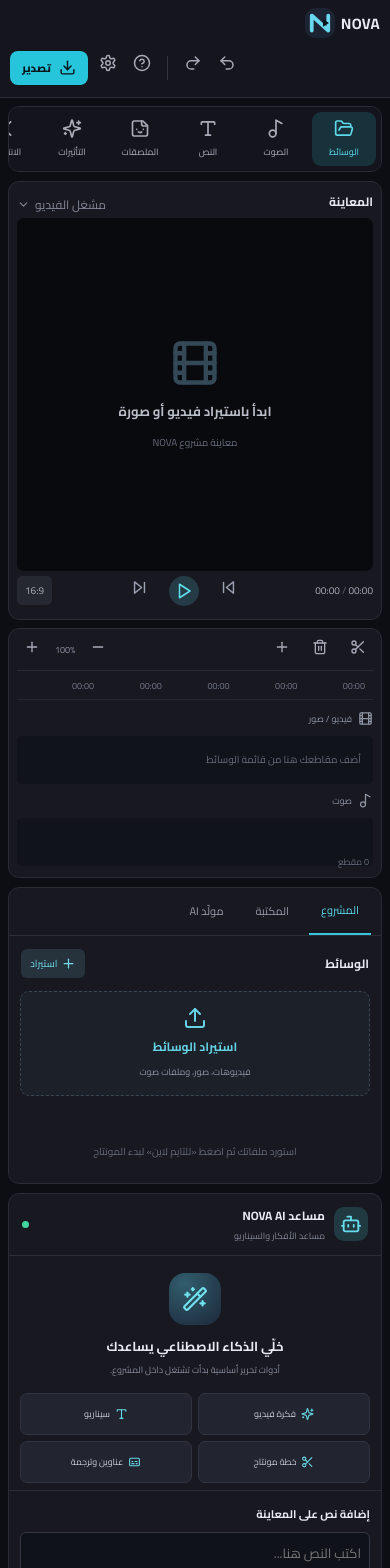
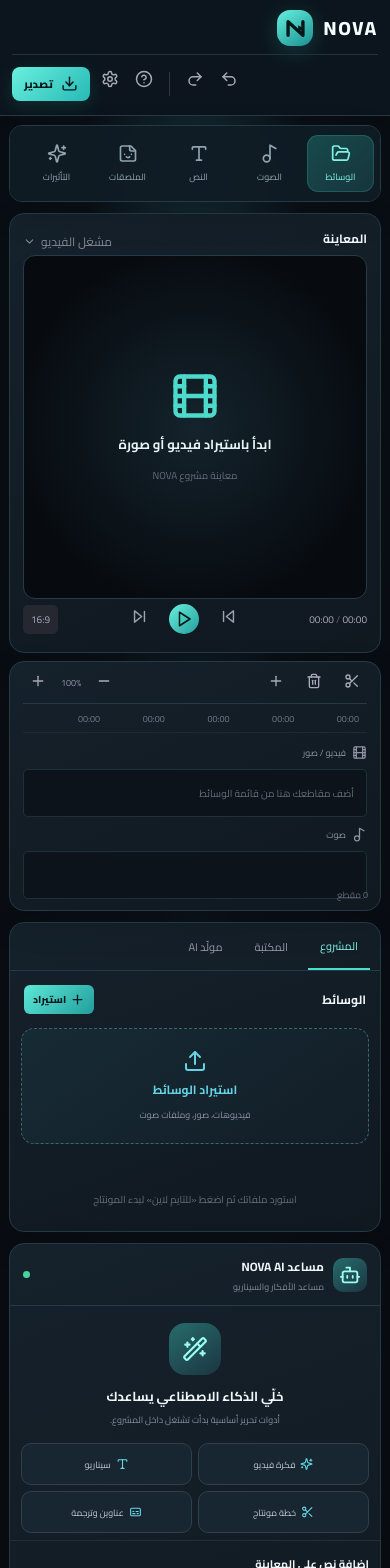
Before and after one commit to ahmed180eng/nova-studio-ai, a React (Vite) app: page / in a window 390 px wide. Shown: the top 1568 px of the page. Built offline with nearby package versions, Linux system fonts and the light colour scheme.

Commit message:
Redesign NOVA editor interface with premium teal theme

```diff
--- a/src/styles.css
+++ b/src/styles.css
@@ -96,3 +96,63 @@
   .media-panel.ai-generator-panel .video-generator{max-height:none}
   .generator-free-space iframe{height:720px}
 }
+
+
+/* NOVA identity refresh — premium mobile-first editor */
+:root{--nova-bg:#090d12;--nova-panel:#111923;--nova-panel-2:#16222d;--nova-line:#243543;--nova-accent:#45e0cf;--nova-accent-2:#82f3e5;--nova-text:#f1f7f8;--nova-muted:#91a4af}
+body{background:var(--nova-bg);color:var(--nova-text)}
+.app{background:radial-gradient(ellipse at 50% -18%,#18333c 0%,#0b1118 42%,#080c11 100%)}
+.topbar{background:rgba(12,19,26,.94);border-bottom:1px solid #263944;box-shadow:0 8px 30px #0003;backdrop-filter:blur(18px)}
+.brand{gap:10px;font-size:21px;font-weight:800;letter-spacing:1.8px;color:#f5ffff}
+.brand-mark{width:39px;height:39px;border-radius:13px;background:linear-gradient(145deg,#65f1df,#1b8f91);color:#06171a;box-shadow:0 5px 22px #36d9c533;overflow:hidden}
+.brand-mark svg{width:27px;height:27px}
+.project-name{background:#182630;border:1px solid #2b414c;color:#c3d3d8;border-radius:10px}
+.export,.chat-compose button{background:linear-gradient(135deg,#69f0dd,#27b9b6);color:#061719;box-shadow:0 5px 18px #36d9c522}
+.workspace{gap:12px;padding:13px}
+.panel,.sidebar{background:linear-gradient(160deg,#15212b,#101820);border:1px solid #263a46;border-radius:16px;box-shadow:0 12px 35px #0002}
+.sidebar{padding:9px 6px}
+.nav-item{border-radius:11px;color:#91a5b0;transition:background .18s ease,color .18s ease}
+.nav-item.active,.nav-item:hover{background:linear-gradient(135deg,#174b4b,#17343d);color:var(--nova-accent-2);box-shadow:inset 0 0 0 1px #3ed7c533}
+.panel-tabs{border-color:#263a46}
+.tab.active{color:var(--nova-accent-2);border-color:var(--nova-accent)}
+.small-btn,.prepare-prompt{background:linear-gradient(135deg,#5ce8d6,#239e9d);color:#061719;font-weight:800}
+.import-box{background:linear-gradient(145deg,#172b34,#121d27);border-color:#3b6670;border-radius:13px}
+.asset-thumb{background:linear-gradient(145deg,#25424b,#182934);border-radius:10px}
+.asset.chosen .asset-thumb{border-color:var(--nova-accent);box-shadow:0 0 0 2px #45e0cf22}
+.preview,.timeline{background:linear-gradient(155deg,#15212b,#101820);border:1px solid #263a46;border-radius:16px;box-shadow:0 12px 35px #0002}
+.preview{padding:13px}
+.preview-stage{background:radial-gradient(ellipse at center,#14232c,#070b10 75%);border:1px solid #253b47;border-radius:12px}
+.preview-placeholder svg{color:#4bdacb}.preview-placeholder b{color:#e5f4f4}
+.transport .play{background:linear-gradient(135deg,#69f0dd,#239e9d);color:#061719}
+.timeline{padding:0 13px}
+.timeline-toolbar{border-color:#263a46}
+.track-content{background:#0c131a;border:1px solid #1d303b}
+.clip{background:linear-gradient(90deg,#1d6668,#19434e);border-color:#2f9b98}
+.clip.selected{border-color:var(--nova-accent);box-shadow:0 0 0 2px #45e0cf33}
+.ai-header{border-color:#263a46}
+.ai-logo,.orb{background:linear-gradient(145deg,#276c6b,#1b3541);color:#9bfff0}
+.quick-actions button{background:#172630;border-color:#2b414c;border-radius:10px}
+.message p{background:#172630;border-color:#2b414c;border-radius:11px}
+.chat-compose{background:#0b1219;border-color:#2b414c;border-radius:12px}
+.video-generator{gap:12px}
+.generator-title,.generator-free-intro,.prepared-prompt{background:linear-gradient(145deg,#172d35,#121d27);border-color:#31545b;border-radius:13px}
+.generator-prompt,.video-generator select{background:#0c141b;border-color:#2b414c;border-radius:10px}
+.generator-options button{background:#172630;border-color:#2b414c;border-radius:9px}
+.generator-options button.chosen{background:#174544;border-color:#45cdbf;color:#a4fff1}
+.generator-notice{border-radius:11px}
+.statusbar{background:#0c131a;border-color:#263a46}
+@media(max-width:760px){
+ .topbar{padding:10px 12px;min-height:62px;background:#0c151d}
+ .brand{font-size:19px}.brand-mark{width:36px;height:36px}
+ .top-actions{padding-top:7px;border-top:1px solid #20323d}
+ .workspace{padding:9px;gap:11px}
+ .sidebar{position:sticky;top:0;z-index:5;background:#111c25ed;backdrop-filter:blur(14px);border-radius:13px}
+ .nav-item{flex-basis:67px;height:57px}
+ .preview{border-radius:15px;height:min(56vh,440px)}
+ .preview-stage{min-height:205px}
+ .timeline{border-radius:15px}
+ .media-panel,.ai-panel{border-radius:15px}
+ .media-heading{padding:14px}
+ .import-box{min-height:116px}
+ .ai-panel{min-height:440px}
+}
```
